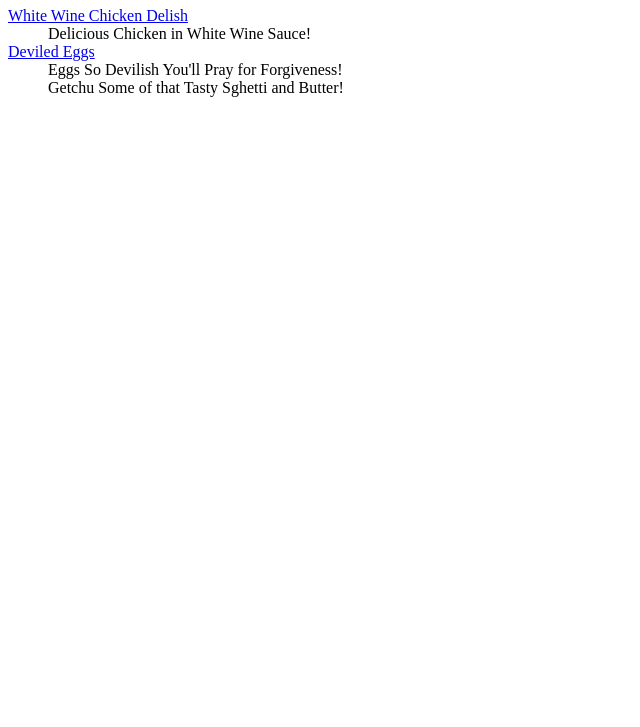
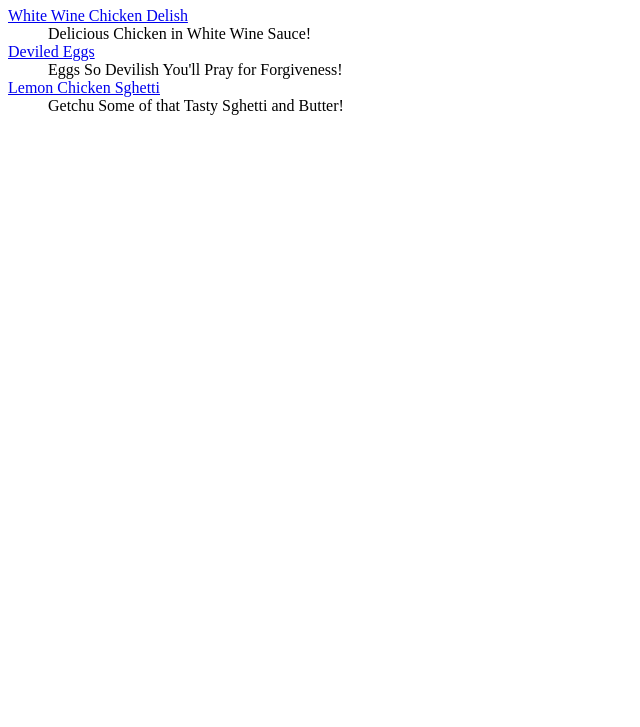
Before and after one commit to Junavae/odin-recipes, a plain HTML site: page index.html in a window 1280 px wide. Shown: the part 73-800 px from the top of the page, without its empty margins (0-640 px from the left). Drawn offline with Linux system fonts and the light colour scheme.

Commit message:
Add text for lemon chicken Sghetti link

```diff
--- a/index.html
+++ b/index.html
@@ -13,7 +13,7 @@
             <dd>Delicious Chicken in White Wine Sauce!</dd>
             <dt><a href="recipes/deviled-eggs.html" target="_blank" rel="noopener noreferrer">Deviled Eggs</a></dt>
             <dd>Eggs So Devilish You'll Pray for Forgiveness!</dd>
-            <dt><a href="recipes/lemon-chicken-sgetti.html" target="_blank" rel="noopener noreferrer"></a></dt>
+            <dt><a href="recipes/lemon-chicken-sgetti.html" target="_blank" rel="noopener noreferrer">Lemon Chicken Sghetti</a></dt>
             <dd>Getchu Some of that Tasty Sghetti and Butter!</dd>
         </dl>
     </body>
```
